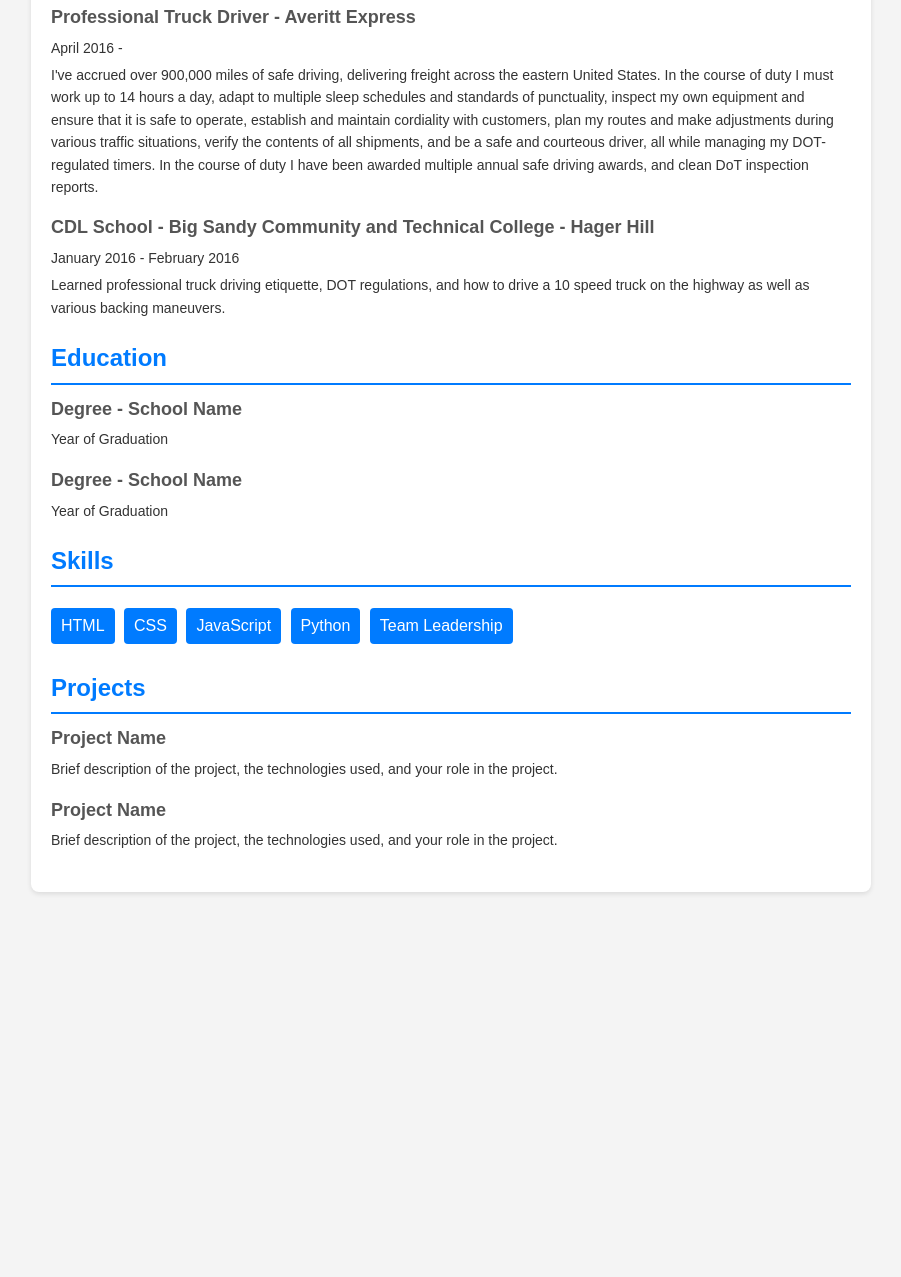
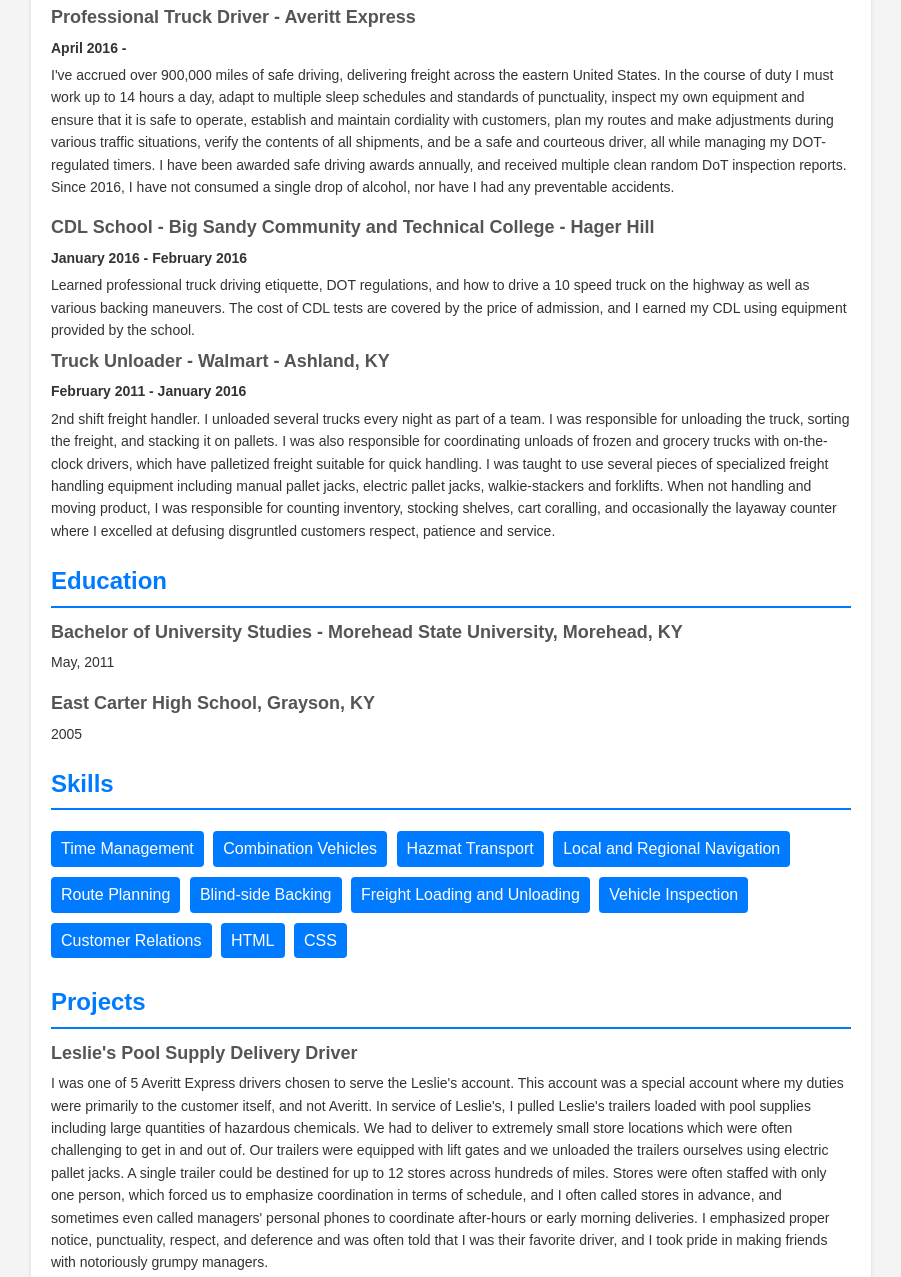
Before and after one commit to Christopher-Acosta/Christopher-Acosta.github.io, a plain HTML site: page index.html in a window 1280 px wide. Shown: the part 326-1603 px from the top of the page, without its empty margins (189-1090 px from the left). Before the commit the page ends 1238 px from the top, so only its background shows below. Drawn offline with Linux system fonts and the light colour scheme.

Commit message:
Finished the resume, imported styles to a CSS stylesheet

```diff
--- a/index.html
+++ b/index.html
@@ -1,79 +1,11 @@
 <!DOCTYPE html>
 <html lang="en">
     <head>
+        <link rel="stylesheet" href="styles.css" />
         <meta charset="UTF-8" />
         <meta name="viewport" content="width=device-width, initial-scale=1.0" />
         <title>Christopher Acosta Resume</title>
     </head>
-
-    <style>
-        body {
-            font-family: Arial, sans-serif;
-            line-height: 1.6;
-            margin: 0;
-            padding: 0;
-            color: #333;
-            background-color: #f4f4f4;
-        }
-        .container {
-            max-width: 800px;
-            margin: 20px auto;
-            padding: 20px;
-            background: #fff;
-            border-radius: 8px;
-            box-shadow: 0 2px 5px rgba(0, 0, 0, 0.1);
-        }
-        h1,
-        h2 {
-            color: #007bff;
-        }
-        .header {
-            text-align: center;
-        }
-        .header h1 {
-            margin: 10px 0;
-        }
-        .contact {
-            margin: 10px 0;
-            font-size: 14px;
-        }
-        .contact a {
-            color: #007bff;
-            text-decoration: none;
-        }
-        .section {
-            margin: 20px 0;
-        }
-        .section h2 {
-            margin-bottom: 10px;
-            border-bottom: 2px solid #007bff;
-            padding-bottom: 5px;
-        }
-        .item {
-            margin-bottom: 15px;
-        }
-        .item h3 {
-            margin: 0;
-            font-size: 18px;
-            color: #555;
-        }
-        .item p {
-            margin: 5px 0;
-            font-size: 14px;
-        }
-        .skills ul {
-            list-style: none;
-            padding: 0;
-        }
-        .skills ul li {
-            display: inline-block;
-            background: #007bff;
-            color: #fff;
-            padding: 5px 10px;
-            margin: 5px 5px 5px 0;
-            border-radius: 4px;
-        }
-    </style>
 
     <body>
         <main class="container">
@@ -100,62 +32,88 @@
                 <h2>Work Experience</h2>
                 <div class="item">
                     <h3>Professional Truck Driver - Averitt Express</h3>
-                    <p>April 2016 -</p>
+                    <p><b>April 2016 -</b></p>
                     <p>
                         I've accrued over 900,000 miles of safe driving, delivering freight across the eastern United States. In the course of duty I must work up to 14 hours a day,
                         adapt to multiple sleep schedules and standards of punctuality, inspect my own equipment and ensure that it is safe to operate,
                         establish and maintain cordiality with customers, plan my routes and make adjustments during various traffic situations, verify the
-                        contents of all shipments, and be a safe and courteous driver, all while managing my DOT-regulated timers. In the course of duty I have been awarded multiple
-                        annual safe driving awards, and clean DoT inspection reports.
+                        contents of all shipments, and be a safe and courteous driver, all while managing my DOT-regulated timers. I have been awarded
+                        safe driving awards annually, and received multiple clean random DoT inspection reports. Since 2016, I have not consumed a single drop of alcohol, nor have I had any preventable accidents.
                     </p>
                 </div>
                 <div class="item">
                     <h3>CDL School - Big Sandy Community and Technical College - Hager Hill</h3>
-                    <p>January 2016 - February 2016</p>
+                    <p><b>January 2016 - February 2016</b></p>
                     <p>
                         Learned professional truck driving etiquette, DOT regulations, and how to drive a 10 speed truck on the highway as well as
-                        various backing maneuvers.
+                        various backing maneuvers. The cost of CDL tests are covered by the price of admission, and I earned my CDL using equipment provided by the school.
 
                     </p>
+                <div class="item">
+                    <h3>Truck Unloader - Walmart - Ashland, KY</h3>
+                    <p><b>February 2011 - January 2016</b></p>
+                    <p>
+                        2nd shift freight handler. I unloaded several trucks every night as part of a team. I was responsible for unloading the truck, sorting the freight,
+                        and stacking it on pallets. I was also responsible for coordinating unloads of frozen and grocery trucks with on-the-clock drivers, which have palletized freight suitable for
+                        quick handling. I was taught to use several pieces of specialized freight handling equipment including manual pallet jacks, electric pallet jacks, walkie-stackers
+                        and forklifts. When not handling and moving product, I was responsible for counting inventory, stocking shelves, cart coralling, and occasionally the layaway counter where I excelled
+                        at defusing disgruntled customers respect, patience and service.
+                    </p>
+                </div>
                 </div>
             </section>
             <div class="section">
                 <h2>Education</h2>
                 <div class="item">
-                    <h3>Degree - School Name</h3>
-                    <p>Year of Graduation</p>
+                    <h3>Bachelor of University Studies - Morehead State University, Morehead, KY</h3>
+                    <p>May, 2011</p>
                 </div>
                 <div class="item">
-                    <h3>Degree - School Name</h3>
-                    <p>Year of Graduation</p>
+                    <h3>East Carter High School, Grayson, KY</h3>
+                    <p>2005</p>
                 </div>
             </section>
             <section class="section">
                 <h2>Skills</h2>
                 <div class="skills">
                     <ul>
+                        <li>Time Management</li>
+                        <li>Combination Vehicles</li>
+                        <li>Hazmat Transport</li>
+                        <li>Local and Regional Navigation</li>
+                        <li>Route Planning</li>
+                        <li>Blind-side Backing</li>
+                        <li>Freight Loading and Unloading</li>
+                        <li>Vehicle Inspection</li>
+                        <li>Customer Relations</li>
                         <li>HTML</li>
                         <li>CSS</li>
-                        <li>JavaScript</li>
-                        <li>Python</li>
-                        <li>Team Leadership</li>
                     </ul>
                 </div>
             </section>
             <section class="section">
                 <h2>Projects</h2>
                 <div class="item">
-                    <h3>Project Name</h3>
+                    <h3>Leslie's Pool Supply Delivery Driver</h3>
                     <p>
-                        Brief description of the project, the technologies used,
-                        and your role in the project.
+                        I was one of 5 Averitt Express drivers chosen to serve the Leslie's account. This account was a special account where my duties were
+                        primarily to the customer itself, and not Averitt. In service of Leslie's, I pulled Leslie's trailers loaded with pool supplies including large quantities
+                        of hazardous chemicals. We had to deliver to extremely small store locations which were often challenging to get in and out of. Our trailers were
+                        equipped with lift gates and we unloaded the trailers ourselves using electric pallet jacks. A single trailer could be destined for up to 12 stores across hundreds of miles.
+                        Stores were often staffed with only one person, which forced us to emphasize coordination in terms of schedule, and I often called stores in advance,
+                        and sometimes even called managers' personal phones to coordinate after-hours or early morning deliveries. I emphasized proper notice, punctuality, respect, and deference
+                        and was often told that I was their favorite driver, and I took pride in making friends with notoriously grumpy managers.
+
                     </p>
                 </div>
                 <div class="item">
-                    <h3>Project Name</h3>
+                    <h3>Cracker Barrel Delivery Driver</h3>
                     <p>
-                        Brief description of the project, the technologies used,
-                        and your role in the project.
+                        Dispatched out of the Cracker Barrel distribution center in Lebanon, TN. This was another driving assignment where I primarily serviced a single customer,
+                        and didn't report to Averitt directly. I delivered to dozens of Cracker Barrel locations across Tennessee, Kentucky, Ohio, Indiana, Michigan, Pennsylvania, West Virginia,
+                        Georgia, Alabama, and Mississippi. I unloaded every trailer myself with a dolly and ramps. Each trailer was packed to the ceiling with hundreds of boxes
+                        and it was incredibly physically demanding work.
+
                     </p>
                 </div>
             </section>
--- /dev/null
+++ b/styles.css
@@ -0,0 +1,66 @@
+body {
+    font-family: Arial, sans-serif;
+    line-height: 1.6;
+    margin: 0;
+    padding: 0;
+    color: #333;
+    background-color: #f4f4f4;
+}
+.container {
+    max-width: 800px;
+    margin: 20px auto;
+    padding: 20px;
+    background: #fff;
+    border-radius: 8px;
+    box-shadow: 0 2px 5px rgba(0, 0, 0, 0.1);
+}
+h1,
+h2 {
+    color: #007bff;
+}
+.header {
+    text-align: center;
+}
+.header h1 {
+    margin: 10px 0;
+}
+.contact {
+    margin: 10px 0;
+    font-size: 14px;
+}
+.contact a {
+    color: #007bff;
+    text-decoration: none;
+}
+.section {
+    margin: 20px 0;
+}
+.section h2 {
+    margin-bottom: 10px;
+    border-bottom: 2px solid #007bff;
+    padding-bottom: 5px;
+}
+.item {
+    margin-bottom: 15px;
+}
+.item h3 {
+    margin: 0;
+    font-size: 18px;
+    color: #555;
+}
+.item p {
+    margin: 5px 0;
+    font-size: 14px;
+}
+.skills ul {
+    list-style: none;
+    padding: 0;
+}
+.skills ul li {
+    display: inline-block;
+    background: #007bff;
+    color: #fff;
+    padding: 5px 10px;
+    margin: 5px 5px 5px 0;
+    border-radius: 4px;
+}
```
